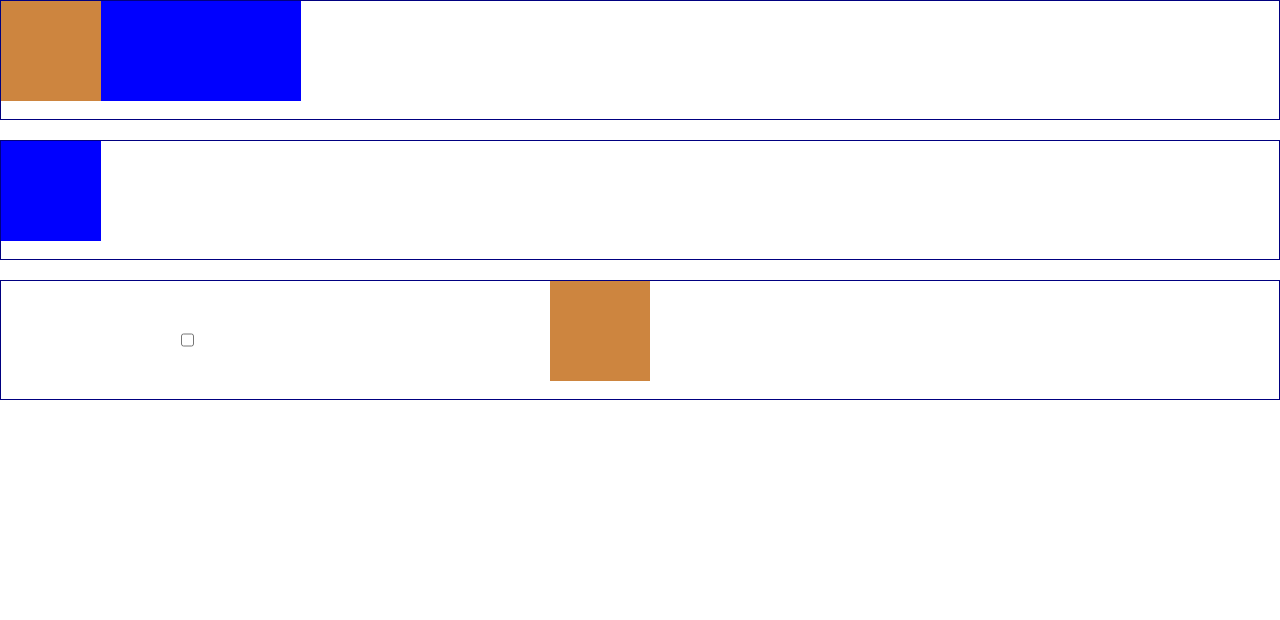
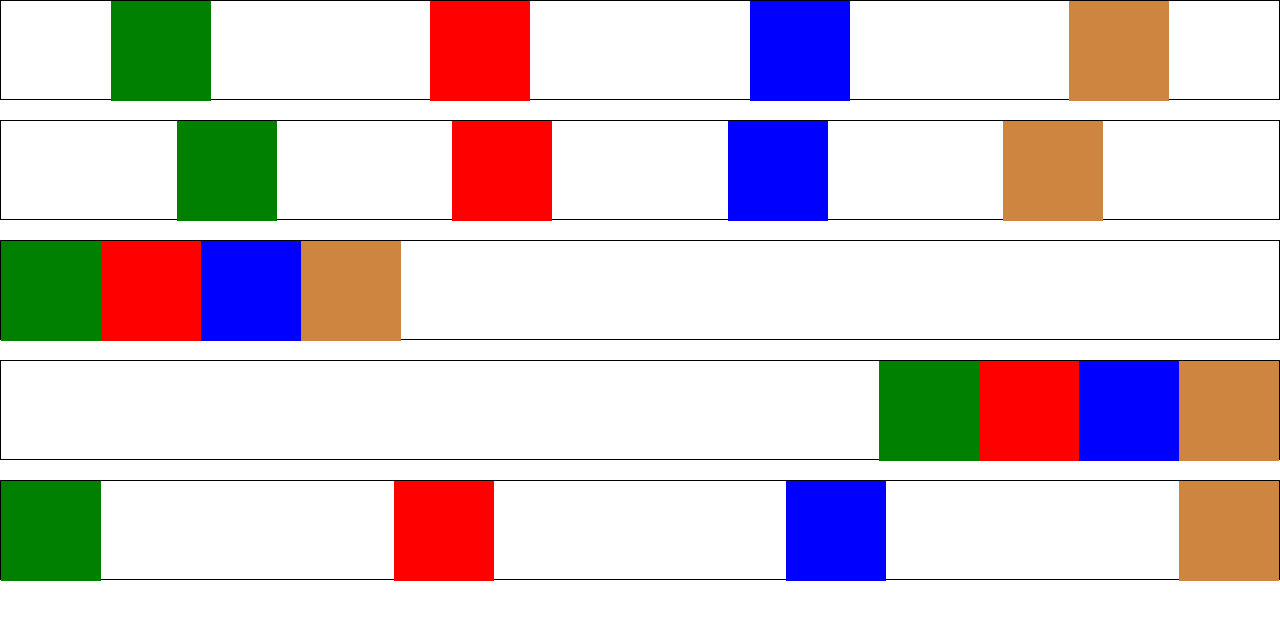
Before and after one commit to MikeDev206/kodemia-practice, a plain HTML site: page css/class/sesionDosCss/index.html in a window 1280 px wide. Drawn offline with Linux system fonts and the light colour scheme.

```diff
--- a/css/class/sesionDosCss/css/main.css
+++ b/css/class/sesionDosCss/css/main.css
@@ -13,6 +13,10 @@
     transition: all 1s ease;
 }
 
+.d-flex {
+    display: flex;
+}
+
 .red {
     background: red;
 }
@@ -23,6 +27,17 @@
 
 .blue {
     background: blue;
+}
+
+.green {
+    background: green;
+}
+
+.test-wrapper {
+    border: 1px solid black;
+    width: 100vw;
+    height: 100px;
+    margin-bottom: 20px;
 }
 
 .d-inline-block {
@@ -39,6 +54,14 @@
 
 .justify-content-evenly {
     justify-content: space-evenly;
+}
+
+.justify-content-end {
+    justify-content: flex-end;
+}
+
+.justify-content-between {
+    justify-content: space-between;
 }
 
 .wrapper {
--- a/css/class/sesionDosCss/index.html
+++ b/css/class/sesionDosCss/index.html
@@ -4,45 +4,41 @@
 <head>
     <meta charset="UTF-8">
     <meta name="viewport" content="width=device-width, initial-scale=1.0">
-    <title>My awesome css</title>
+    <title>Mediaqueries</title>
     <link rel="stylesheet" href="css/main.css">
 </head>
 
 <body>
-    <!-- <div class="wrapper justify-content-center">
-        <div class="square d-inline-block red"></div>
-        <div class="square d-inline-block peru"></div>
-        <div class="square d-inline-block blue"></div>
-
+    <div class="test-wrapper d-flex justify-content-around">
+        <div class="square green"></div>
+        <div class="square red"></div>
+        <div class="square blue"></div>
+        <div class="square peru"></div>
     </div>
-    <div class="wrapper justify-content-around">
-        <div class="square d-inline-block red"></div>
-        <div class="square d-inline-block peru"></div>
-        <div class="square d-inline-block blue"></div>
-
+    <div class="test-wrapper d-flex justify-content-evenly">
+        <div class="square green"></div>
+        <div class="square red"></div>
+        <div class="square blue"></div>
+        <div class="square peru"></div>
     </div>
-    <div class="wrapper justify-content-evenly">
-        <div class="square d-inline-block red"></div>
-        <div class="square d-inline-block peru"></div>
-        <div class="square d-inline-block blue"></div>
-    </div> -->
-
-    <div class="wrapper transition">
+    <div class="test-wrapper d-flex justify-content-start">
+        <div class="square green"></div>
+        <div class="square red"></div>
+        <div class="square blue"></div>
         <div class="square peru"></div>
+    </div>
+    <div class="test-wrapper d-flex justify-content-end">
+        <div class="square green"></div>
+        <div class="square red"></div>
         <div class="square blue"></div>
+        <div class="square peru"></div>
+    </div>
+    <div class="test-wrapper d-flex justify-content-between">
+        <div class="square green"></div>
+        <div class="square red"></div>
         <div class="square blue"></div>
+        <div class="square peru"></div>
     </div>
-
-    <div class="wrapper shape">
-        <div class="square blue"></div>
-    </div>
-
-    <div class="wrapper check justify-content-around">
-        <input type="checkbox">
-        <div class="square peru"></div>
-        <div class="square blue"></div>
-    </div>
-
 </body>
 
 </html>
```
Also changed, not shown: css/class/sesionCuatroCss/index.html (added, +15 -0 lines), css/class/sesionCuatroCss/css/main.css (added).
